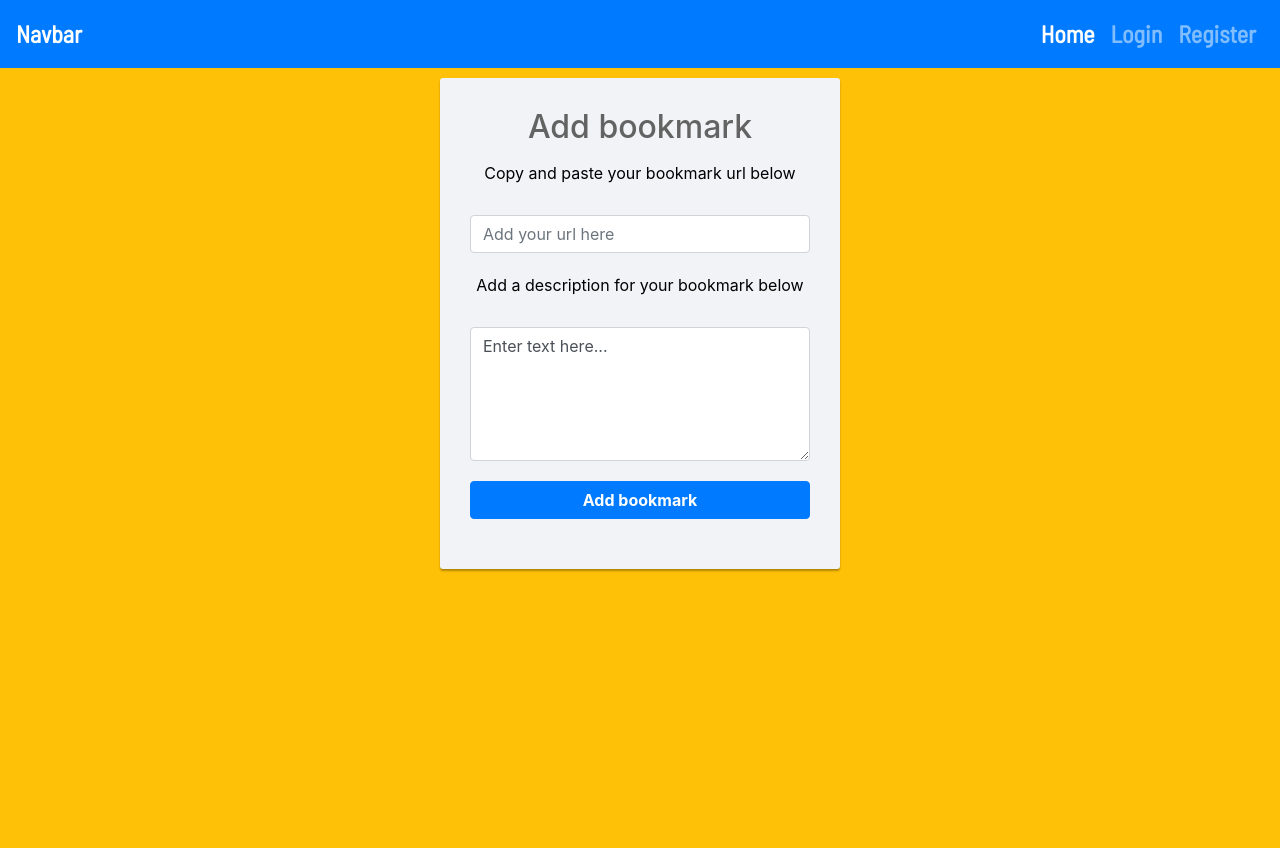
After one commit to plyn85/bookmarks-app, a Flask app: page /add_bookmark in a window 1280 px wide. The commit adds this page. Run offline with Flask 2, Linux system fonts and the light colour scheme; some libraries are stand-ins or nearby versions.

Commit message:
adding route an html for add bookmark page

```diff
--- a/app.py
+++ b/app.py
@@ -75,7 +75,13 @@ def logout():
 def bookmarks():
     return render_template('bookmarks.html')
 
-    if __name__ == '__main__':
-        app.run(host=os.environ.get('IP', '127.0.0.1'),
-                port=os.environ.get('PORT', '5000'),
-                debug=False)
+
+@app.route('/add_bookmark')
+def add_bookmark():
+    return render_template('add_bookmark.html')
+
+
+if __name__ == '__main__':
+    app.run(host=os.environ.get('IP'),
+            port=int(os.environ.get('PORT')),
+            debug=True)
--- a/static/css/main.css
+++ b/static/css/main.css
@@ -127,16 +127,6 @@ targeting flashed messages */
   position: relative;
   text-align: center;
 }
-.signup-form h2:before,
-.signup-form h2:after {
-  content: "";
-  height: 2px;
-  width: 30%;
-  background: #d4d4d4;
-  position: absolute;
-  top: 50%;
-  z-index: 2;
-}
 .signup-form h2:before {
   left: 0;
 }
--- /dev/null
+++ b/templates/add_bookmark.html
@@ -0,0 +1,35 @@
+{% extends 'base.html' %} {% block content %}
+<!-- taken an modified from tutorial https://www.tutorialrepublic.com/codelab.php?topic=bootstrap&file=simple-login-form-->
+<section class="yellow-background">
+  <div class="signup-form mt-5">
+    <form action="{{ url_for('add_bookmark') }}" method="post">
+      <h2 class="text-center">Add bookmark</h2>
+      <p class="hint-text">
+        Copy and paste your bookmark url below
+      </p>
+      <div class="form-group">
+        <input
+          type="text"
+          class="form-control"
+          name="add_bookmark_url"
+          placeholder="Add your url here"
+          required="required"
+        />
+      </div>
+      <p class="hint-text">
+        Add a description for your bookmark below
+      </p>
+      <div class="form-group">
+        <textarea class="form-control" name="add_bookmark_description" rows="5">
+Enter text here...</textarea
+        >
+      </div>
+      <div class="form-group">
+        <button type="submit" class="btn btn-primary btn-block">
+          Add bookmark
+        </button>
+      </div>
+    </form>
+  </div>
+</section>
+{% endblock content %}
--- a/templates/base.html
+++ b/templates/base.html
@@ -37,15 +37,15 @@
           id="navbarNav"
         >
           <ul class="navbar-nav">
-            <!-- these four links will only visable when in the book marks section -->
-
-            {% if not url_for('bookmarks') == True %}
-
+            <!-- these four links will only visable when in the bookmarks section -->
+            {% if request.path == url_for('bookmarks')%}
             <li class="nav-item">
               <a class="nav-link" href="">Add Category</a>
             </li>
             <li class="nav-item">
-              <a class="nav-link" href=""> Add Bookmark</a>
+              <a class="nav-link" href="{{url_for('add_bookmark')}}">
+                Add Bookmark</a
+              >
             </li>
             <li class="nav-item">
               <a class="nav-link" href="">Update Bookmark</a>
@@ -60,11 +60,11 @@
                 >Home <span class="sr-only">(current)</span></a
               >
             </li>
-            {% if url_for('bookmarks') == True %}
+
+            {% if session['logged_in'] == True %}
             <li class="nav-item">
               <a class="nav-link" href="{{url_for('bookmarks')}}">Bookmarks</a>
             </li>
-            {% endif %} {% if session['logged_in'] == True %}
             <li class="nav-item">
               <a class="nav-link" href="{{url_for('logout')}}">Logout</a>
             </li>
```
Also changed, not shown: templates/bookmarks.html (+6 -1 lines).
